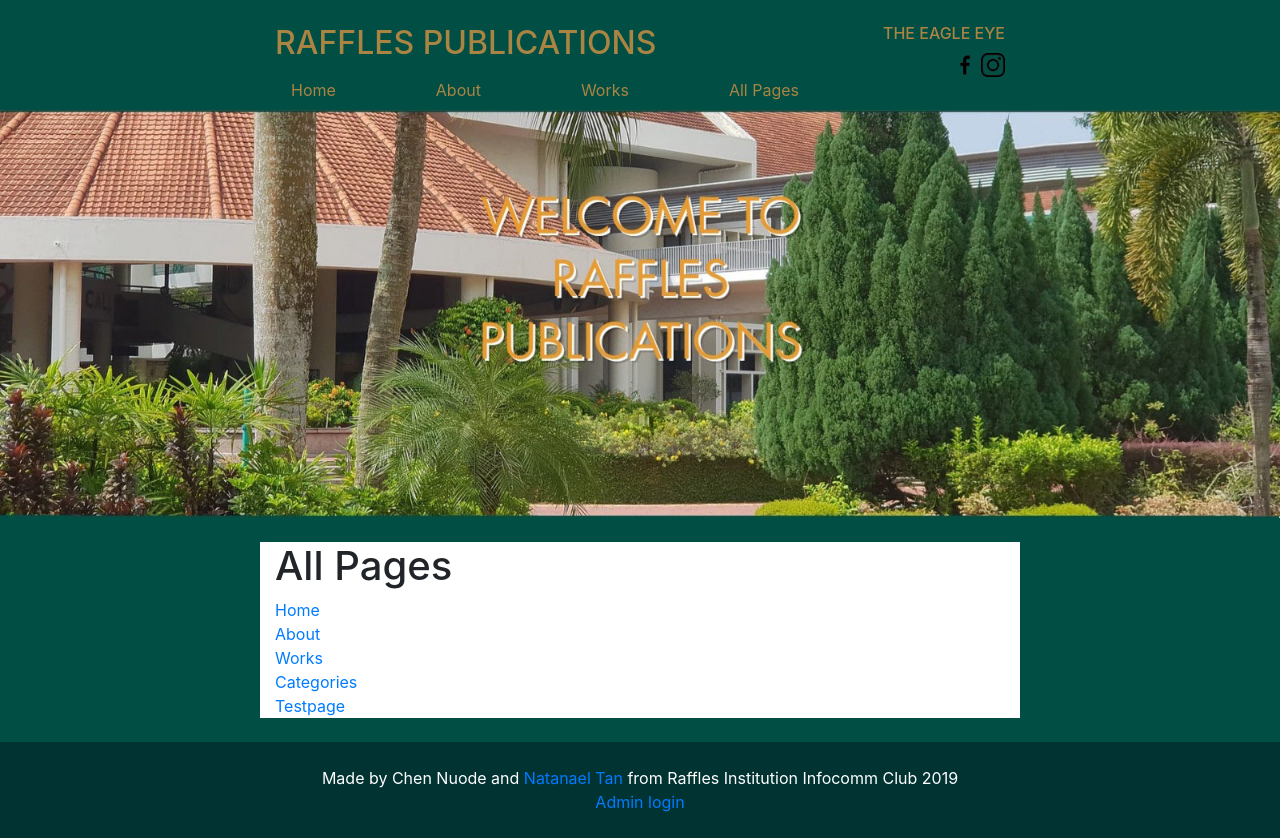
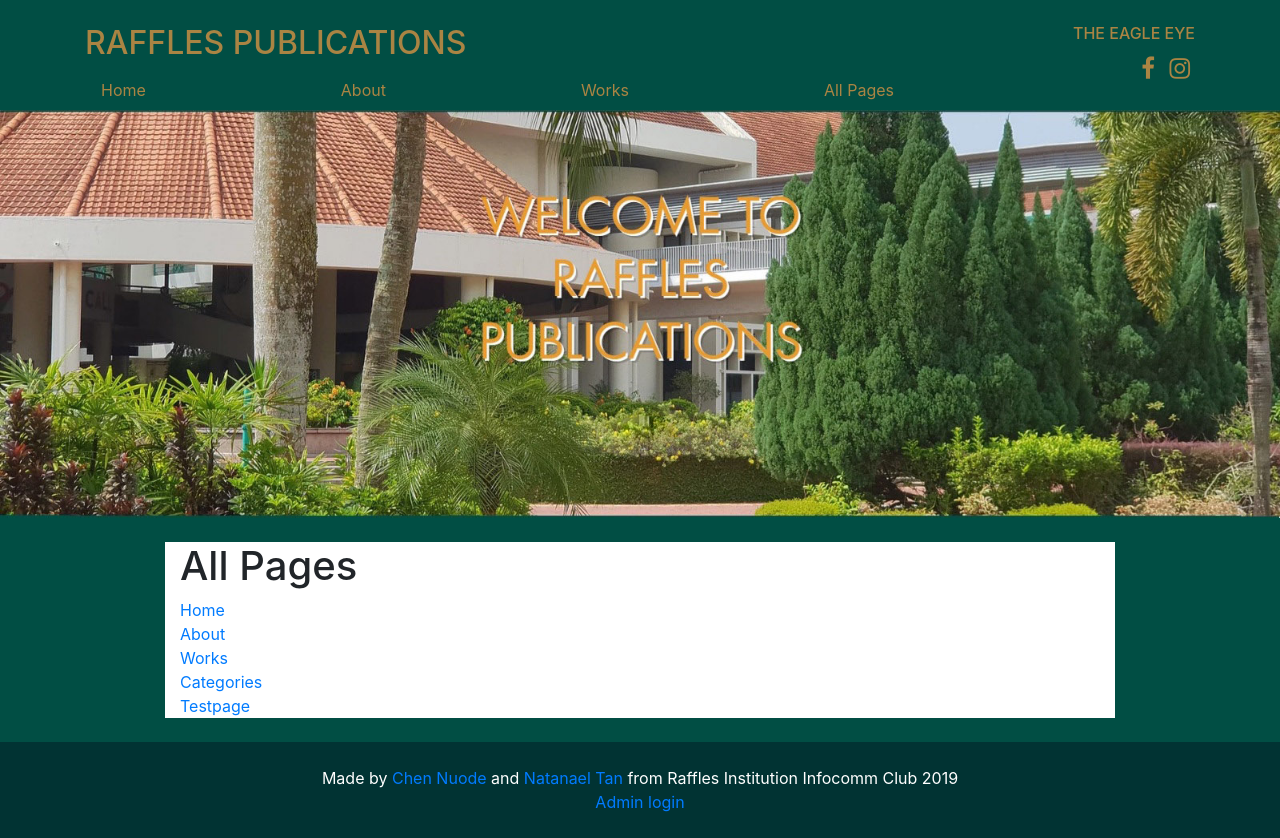
Before and after one commit to nonnoxer/rafflespublication, a Flask app: page /all in a window 1280 px wide. Run offline with Flask 2, Linux system fonts and the light colour scheme; data comes from the database, SQL or seed files in the repository; some libraries are stand-ins or nearby versions.

Commit message:
Some updates according to index page

```diff
--- a/static/style.css
+++ b/static/style.css
@@ -38,3 +38,17 @@ body {
 .right {
   text-align: right;
 }
+.rpubs_icon {
+  font-size: 1.5em;
+  padding: 5px;
+  color: rgb(170, 132, 67);
+  text-decoration: none;
+}
+.rpubs_icon:hover {
+  color: white;
+  text-decoration: none;
+}
+a:hover {
+  color: inherit;
+  text-decoration: none;
+}
--- a/templates/content.html
+++ b/templates/content.html
@@ -3,17 +3,16 @@
   <head>
     <title>Raffles Publications</title>
     <link href="https://stackpath.bootstrapcdn.com/bootstrap/4.3.1/css/bootstrap.min.css" rel="stylesheet" integrity="sha384-ggOyR0iXCbMQv3Xipma34MD+dH/1fQ784/j6cY/iJTQUOhcWr7x9JvoRxT2MZw1T" crossorigin="anonymous">
+    <link rel="stylesheet" href="https://cdnjs.cloudflare.com/ajax/libs/font-awesome/4.7.0/css/font-awesome.min.css">
     <link rel="stylesheet" href="{{ url_for('static', filename='style.css') }}">
-    <link rel="shortcut icon" href='{{ url_for('static', filename='favicon.ico') }}' />
+    <link rel="shortcut icon" href="{{ url_for('static', filename='favicon.ico') }}" />
   </head>
   <body>
     <br>
     <div class='container'>
       <div class='row'>
-        <div class='col-2'>
-        </div>
-        <div class='col-6 header'>
-          <h2>RAFFLES PUBLICATIONS</h2>
+        <div class='col-9 header'>
+          <h2><a style="color: inherit;text-decoration: none;" href="/">RAFFLES PUBLICATIONS</a></h2>
           <div class='navbar'>
             <a href='/' class='orange'>Home</a>
             <a href='/About' class='orange'>About</a>
@@ -21,12 +20,10 @@
             <a href='/all' class='orange'>All Pages</a>
           </div>
         </div>
-        <div class='col-2 header right'>
+        <div class='col-3 header right'>
           <h6>THE EAGLE EYE</h6>
-          <a href='https://www.facebook.com/Raffles-Publications-1437480963198257/'><img src=' {{ url_for('static', filename='facebook.png') }}' width=15%></a>
-          <a href='https://www.ri.edu.sg/'><img src=' {{url_for('static', filename='instagram.png') }}' width=15%></a>
-        </div>
-        <div class='col-2'>
+          <a class="rpubs_icon fa fa-facebook" href="https://www.facebook.com/Raffles-Publications-1437480963198257/"></a>
+          <a class="rpubs_icon fa fa-instagram" href="#"></a>
         </div>
       </div>
     </div>
@@ -36,20 +33,20 @@
     <br>
     <div class='container'>
       <div class='row'>
-        <div class='col-2'>
+        <div class='col-1'>
         </div>
-        <div class='col-8 body'>
+        <div class='col-10 body'>
           <h1>{{ title }}</h1>
           <p>{{ content }}</p>
         </div>
-        <div class='col-2'>
+        <div class='col-1'>
         </div>
       </div>
     </div>
     <br>
     <div class='footer centre'>
       <br>
-      <p>Made by Chen Nuode and <a href='https://github.com/nonnoxer'>Natanael Tan</a> from Raffles Institution Infocomm Club 2019</p>
+      <p>Made by <a href='https://github.com/ChenNuode'>Chen Nuode</a> and <a href='https://github.com/nonnoxer'>Natanael Tan</a> from Raffles Institution Infocomm Club 2019</p>
       <p class='centre'><a href='/admin'>Admin login</a></p>
       <br>
     </div>
```
Also changed, not shown: templates/index.html (+0 -42 lines).
